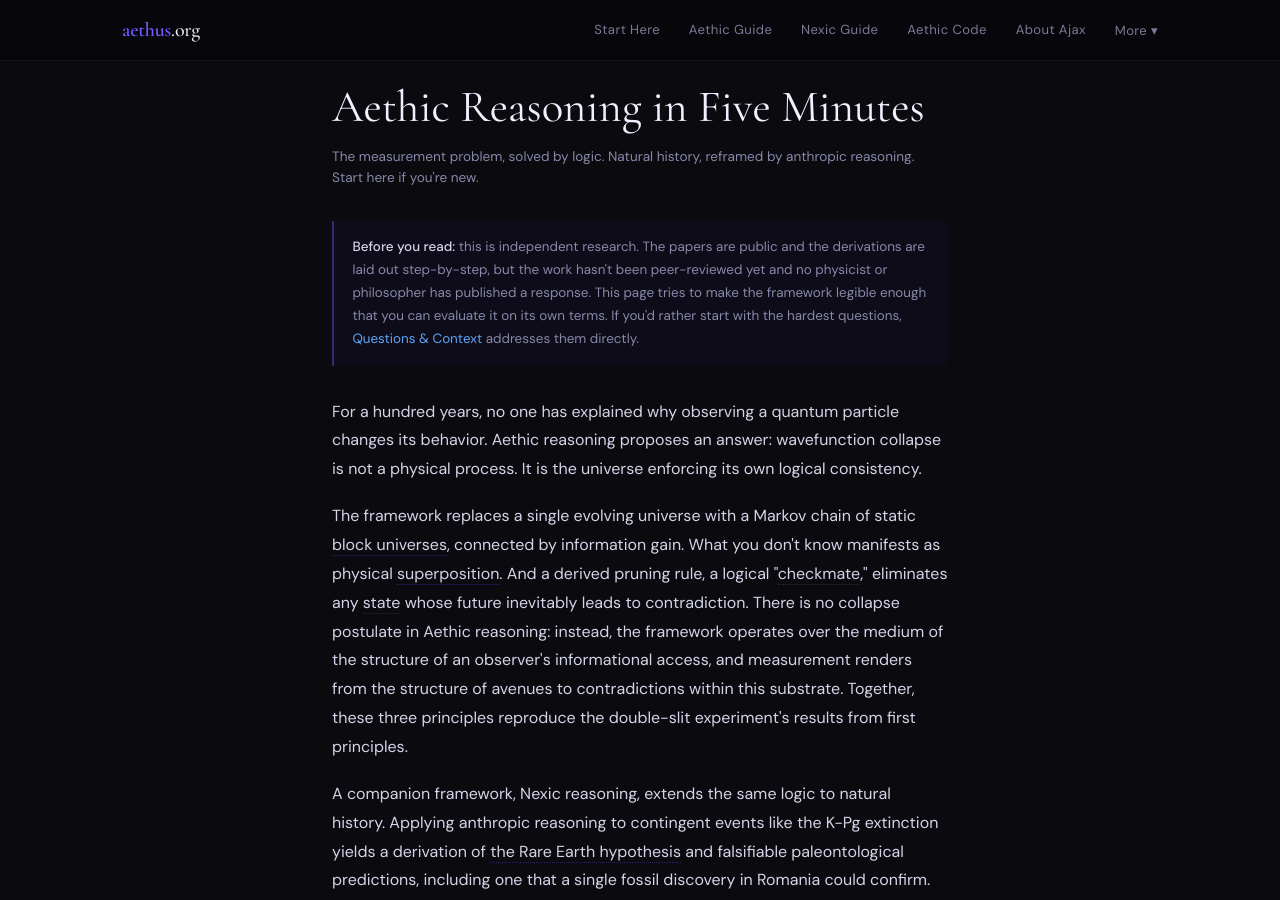
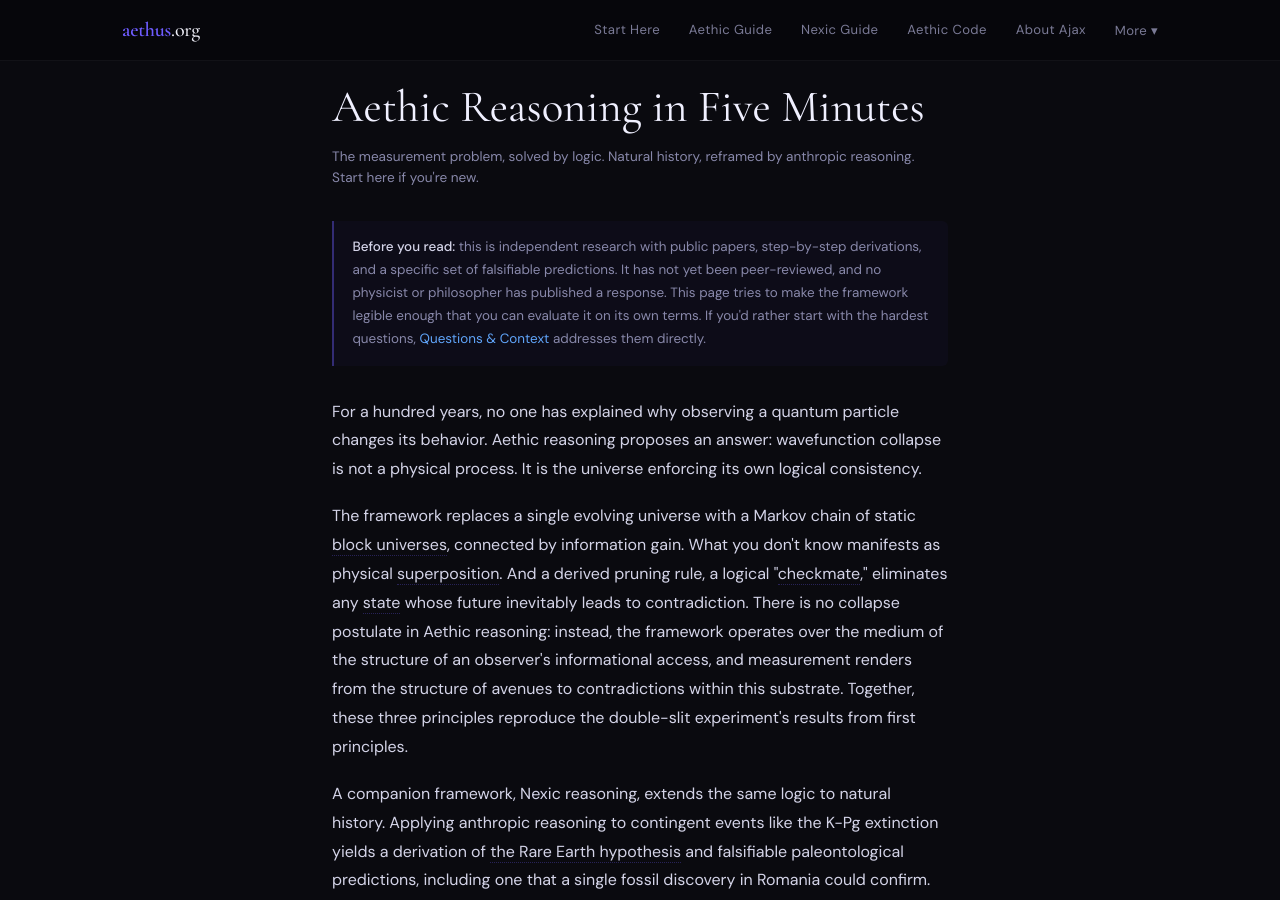
Before and after one commit to brunchwnewton/brunchwnewton.github.io, a Jekyll site: the page built from start-here.html, in a window 1280 px wide and 900 px high. Built offline with Jekyll 4.4.1, drawn with Linux system fonts in a browser that asks for light colours.

Commit message:
Update start-here.html

```diff
--- a/start-here.html
+++ b/start-here.html
@@ -197,7 +197,7 @@ body {
 <p class="subtitle">The measurement problem, solved by logic. Natural history, reframed by anthropic reasoning. Start here if you're new.</p>
 
 <div class="epistemic-note">
-<strong>Before you read:</strong> this is independent research. The papers are public and the derivations are laid out step-by-step, but the work hasn't been peer-reviewed yet and no physicist or philosopher has published a response. This page tries to make the framework legible enough that you can evaluate it on its own terms. If you'd rather start with the hardest questions, <a href="/faq.html">Questions & Context</a> addresses them directly.
+<strong>Before you read:</strong> this is independent research with public papers, step-by-step derivations, and a specific set of falsifiable predictions. It has not yet been peer-reviewed, and no physicist or philosopher has published a response. This page tries to make the framework legible enough that you can evaluate it on its own terms. If you'd rather start with the hardest questions, <a href="/faq.html">Questions & Context</a> addresses them directly.
 </div>
 
 <p>For a hundred years, no one has explained why observing a quantum particle changes its behavior. Aethic reasoning proposes an answer: wavefunction collapse is not a physical process. It is the universe enforcing its own logical consistency.</p>
```
